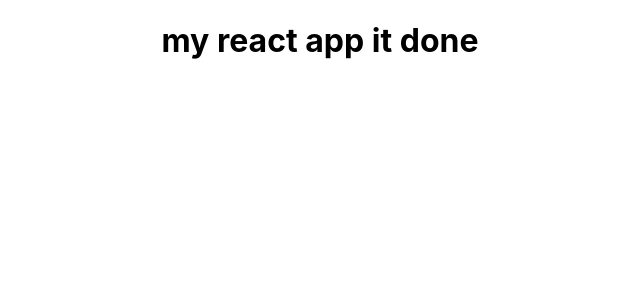
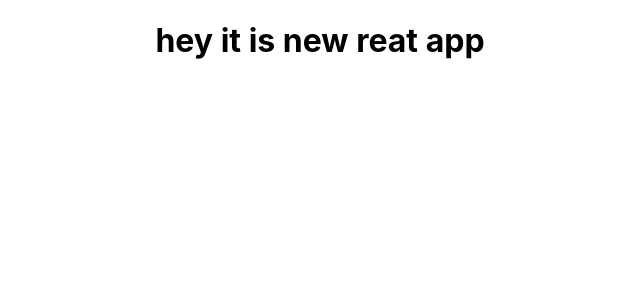
Before and after one commit to Gauravraj1141/test_build_create, a React (Create React App) app: page / in a window 1280 px wide. Shown: the top 300 px of the page, without its empty margins (320-960 px from the left). Built offline with nearby package versions, Linux system fonts and the light colour scheme.

Commit message:
new changes update

```diff
--- a/src/App.js
+++ b/src/App.js
@@ -4,7 +4,7 @@ import './App.css';
 function App() {
   return (
     <div className="App">
-     <h1> my react app it done</h1>
+     <h1> hey it is new reat app</h1>
     </div>
   );
 }
```
